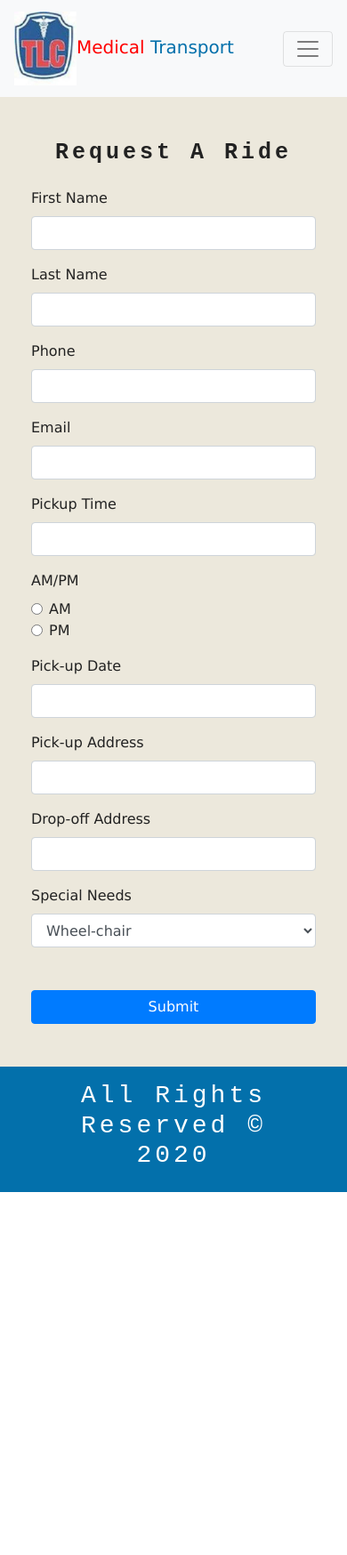
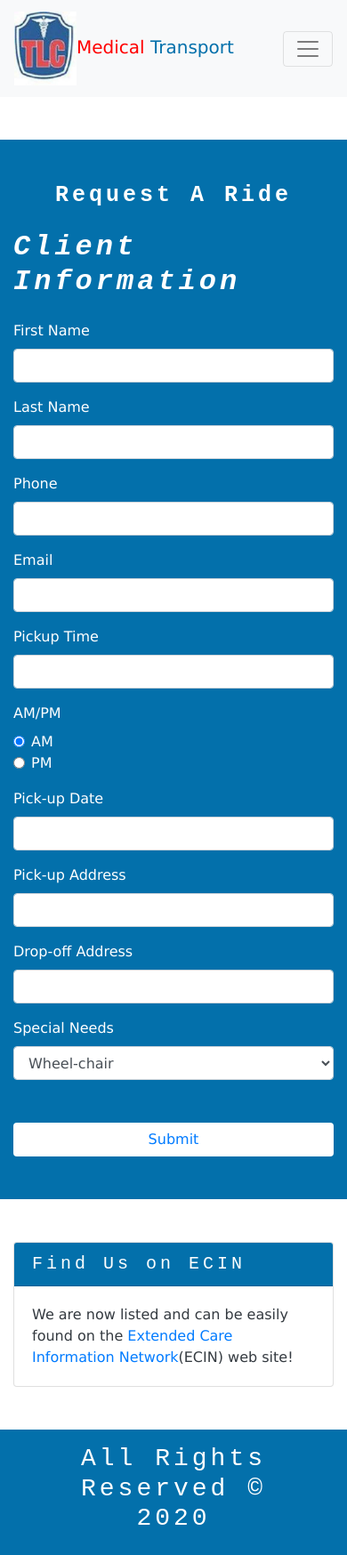
Before and after one commit to MR-TYLER31/TLC-Medical-Transport, a Gatsby site: page /request in a window 390 px wide. Shown: the whole page at 89% size. Before the commit the page ends 1340 px from the top, so only its background shows below. Built offline with nearby package versions, Linux system fonts and the light colour scheme; Gatsby itself is replaced by a stand-in of ours.

Commit message:
fixed form radio buttons and styling

```diff
--- a/src/components/Globals/BackgroundSection.js
+++ b/src/components/Globals/BackgroundSection.js
@@ -16,13 +16,14 @@ const BackgroundSection = ({img, styleClass, title, children}) => {
             </h3>
             <h1 className="text-white font-weight-bold">Rest Easy.</h1>
             <Link to="">
-              <button className="btn" style={{ background: "rgb(3, 112, 171)", border: "1px solid white" }}>
+              <Link to="/request"><button className="btn" style={{ background: "rgb(3, 112, 171)", border: "1px solid white" }}>
                 <span style={{ color: "white" }}>
                   Available 24/7
                 </span>
                 <br />
                 <i style={{ color: "white" }}>Request A Ride</i>
               </button>
+              </Link>
             </Link>
           </div>
         </div>
--- a/src/components/Globals/FindUsCard.js
+++ b/src/components/Globals/FindUsCard.js
@@ -3,11 +3,14 @@ import React from "react";
 const FindUsCard = () => {
   return (
     <div className="card">
-      <h5 className="card-header text-white" style={{ background: "#007bff" }}>
+      <h5
+        className="card-header text-white"
+        style={{ background: "rgb(3, 112, 171)" }}
+      >
         Find Us on ECIN
       </h5>
       <div className="card-body">
-        <p className="card-text">
+        <p className="card-text text-dark">
           We are now listed and can be easily found on the{" "}
           <a href="https://www.extendedcare.com/" target="_blank">
             Extended Care Information Network
--- a/src/components/Request/RequestRide.js
+++ b/src/components/Request/RequestRide.js
@@ -1,100 +1,108 @@
 import React from 'react'
 import Title from '../Globals/Title'
+import FindUsCard from '../Globals/FindUsCard'
 
 const RequestRide = () => {
     return (
-      <section className="request py-5">
+      <section className="request py-5 text-white">
+        <div className="container">
+          <div className="row">
+            <div
+              className="col-12 col-sm-12 col-md-6 pt-5"
+              style={{ background: "rgb(3, 112, 171)" }}
+            >
               <Title title="request a ride" />
-        <div className="row">
-          <div className="col-10 col-sm-8 col-md-6 mx-auto">
+              <h2 className="display-5 text-capitalize font-weight-bold mb-4">
+                <i>Client Information</i>
+              </h2>
               <form
                 action="https://formspree.io/tylersnyder619406@gmail.com"
                 method="POST"
               >
                 <div className="form-group">
-                <label htmlFor="First Name">
-                  First Name
-                </label>
+                  <label htmlFor="firstName">First Name</label>
                   <input
                     type="text"
                     className="form-control"
-                  name="firstName"
+                    name="First Name"
                     id="firstName"
                     required
                   />
                 </div>
                 <div className="form-group">
-                <label htmlFor="Last Name">Last Name</label>
+                  <label htmlFor="lastName">Last Name</label>
                   <input
                     type="text"
                     className="form-control"
-                  name="lastName"
+                    name="Last Name"
                     id="lastName"
                     required
                   />
                 </div>
                 <div className="form-group">
-                <label htmlFor="Phone">Phone</label>
+                  <label htmlFor="phone">Phone</label>
                   <input
                     type="text"
                     className="form-control"
-                  name="phone"
+                    name="Phone"
                     id="phone"
                     required
                   />
                 </div>
                 <div className="form-group">
-                <label htmlFor="Email">Email</label>
+                  <label htmlFor="email">Email</label>
                   <input
                     type="text"
                     className="form-control"
-                  name="email"
+                    name="Email"
                     id="email"
                     required
                   />
                 </div>
                 <div className="form-group">
-                <label htmlFor="Pickup Time" required>
+                  <label htmlFor="time" required>
                     Pickup Time
                   </label>
                   <input
                     type="text"
                     className="form-control"
-                  name="time"
+                    name="Pickup Time"
                     id="time"
                   />
                 </div>
-              <label htmlFor="am/pm">AM/PM</label>
+                <label htmlFor="amPm">AM/PM</label>
                 <div className="form-check">
                   <input
-                  class="form-check-input"
+                    className="form-check-input"
                     type="radio"
-                  name="am"
-                  id="am"
+                    name="AM/PM"
+                    id="gridRadios1"
                     value="AM"
+                    defaultChecked
                   />
-                <label className="form-check-label" htmlFor="AM">
+                  <label className="form-check-label" htmlFor="gridRadios1">
                     AM
                   </label>
                 </div>
                 <div className="form-check">
                   <input
-                  class="form-check-input"
+                    className="form-check-input"
                     type="radio"
-                  name="pm"
-                  id="pm"
+                    name="AM/PM"
+                    id="gridRadios2"
                     value="PM"
                   />
-                <label className="form-check-label" htmlFor="PM">
+                  <label className="form-check-label" htmlFor="gridRadios2">
                     PM
                   </label>
                 </div>
+
                 <div className="form-group mt-3">
                   <label htmlFor="date">Pick-up Date</label>
                   <input
                     type="text"
                     className="form-control"
-                  name="date"
+                    name="Date"
                     id="date"
                     required
                   />
@@ -104,7 +112,7 @@ const RequestRide = () => {
                   <input
                     type="text"
                     className="form-control"
-                  name="pickup"
+                    name="Pickup Address"
                     id="pickup"
                     required
                   />
@@ -114,26 +122,31 @@ const RequestRide = () => {
                   <input
                     type="text"
                     className="form-control"
-                  name="dropoff"
+                    name="Dropoff Address"
                     id="dropoff"
                     required
                   />
                 </div>
                 <div className="form-group">
-                <label for="inputNeeds">Special Needs</label>
-                <select id="inputNeeds" class="form-control">
-                  <option selected>Stretcher</option>
-                  <option selected>Ambulatory</option>
-                  <option selected>Wheel-chair</option>
+                  <label htmlFor="inputNeeds">Special Needs</label>
+                  <select id="inputNeeds" className="form-control">
+                    <option value="Wheel-chair">Wheel-chair</option>
+                    <option value="Ambulatory">Ambulatory</option>
+                    <option value="Stretcher">Stretcher</option>
                   </select>
                 </div>
                 <button
                   type="submit"
-                className="btn btn-primary btn-block text-capitalize mt-5"
+                  className="btn btn-block text-capitalize my-5 text-primary"
+                  style={{ background: "white" }}
                 >
                   Submit
                 </button>
               </form>
+            </div>
+            <div className="col-12 col-sm-12 col-md-6 pt-5">
+              <FindUsCard />
+            </div>
           </div>
         </div>
       </section>
--- a/src/components/layout.css
+++ b/src/components/layout.css
@@ -68,7 +68,7 @@ h1,h2,h3,h4,h5,h6 {
 }
 
 .services, .request {
-    background: var(--mainGrey);
+    background: white;;
 }
 
 
```
Also changed, not shown: src/components/Globals/RequestCard.js (+5 -2 lines). Lines whose indentation alone changed are shown as unchanged.
